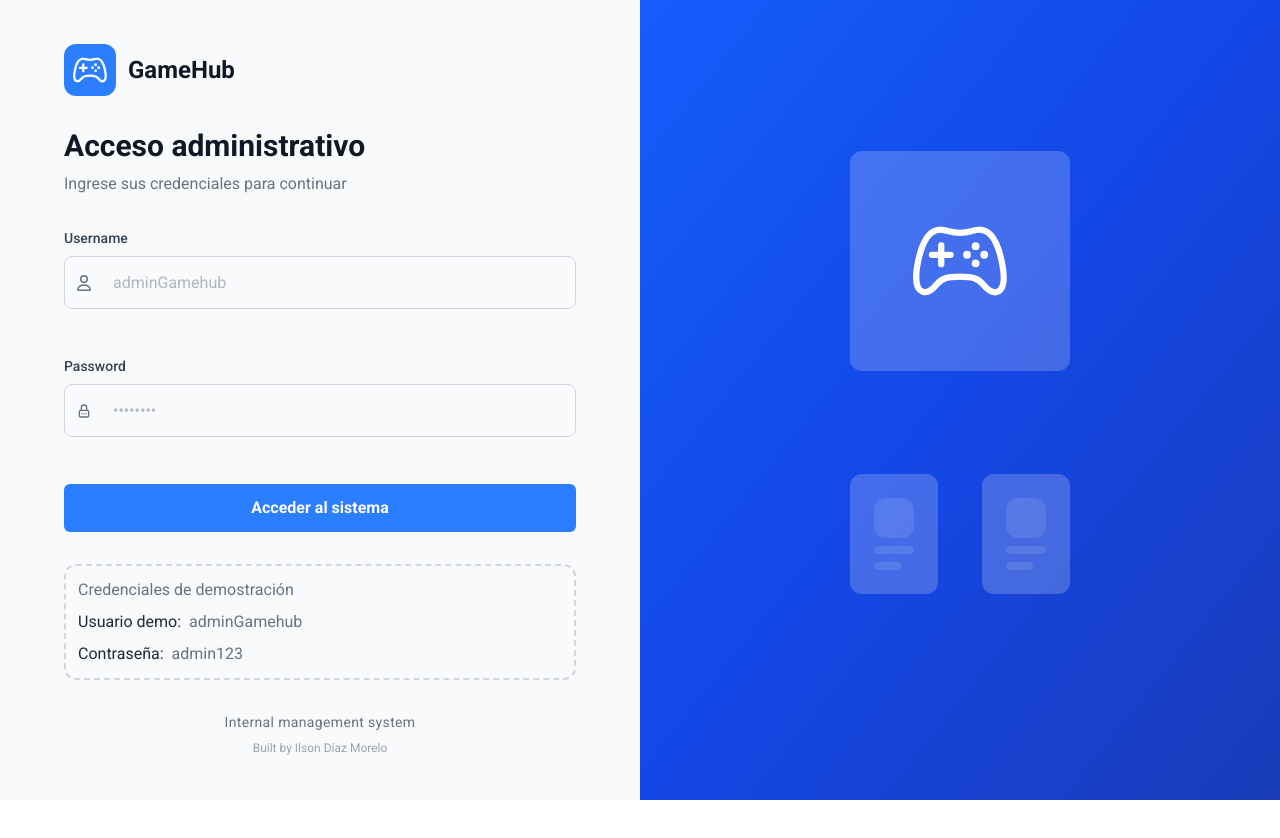
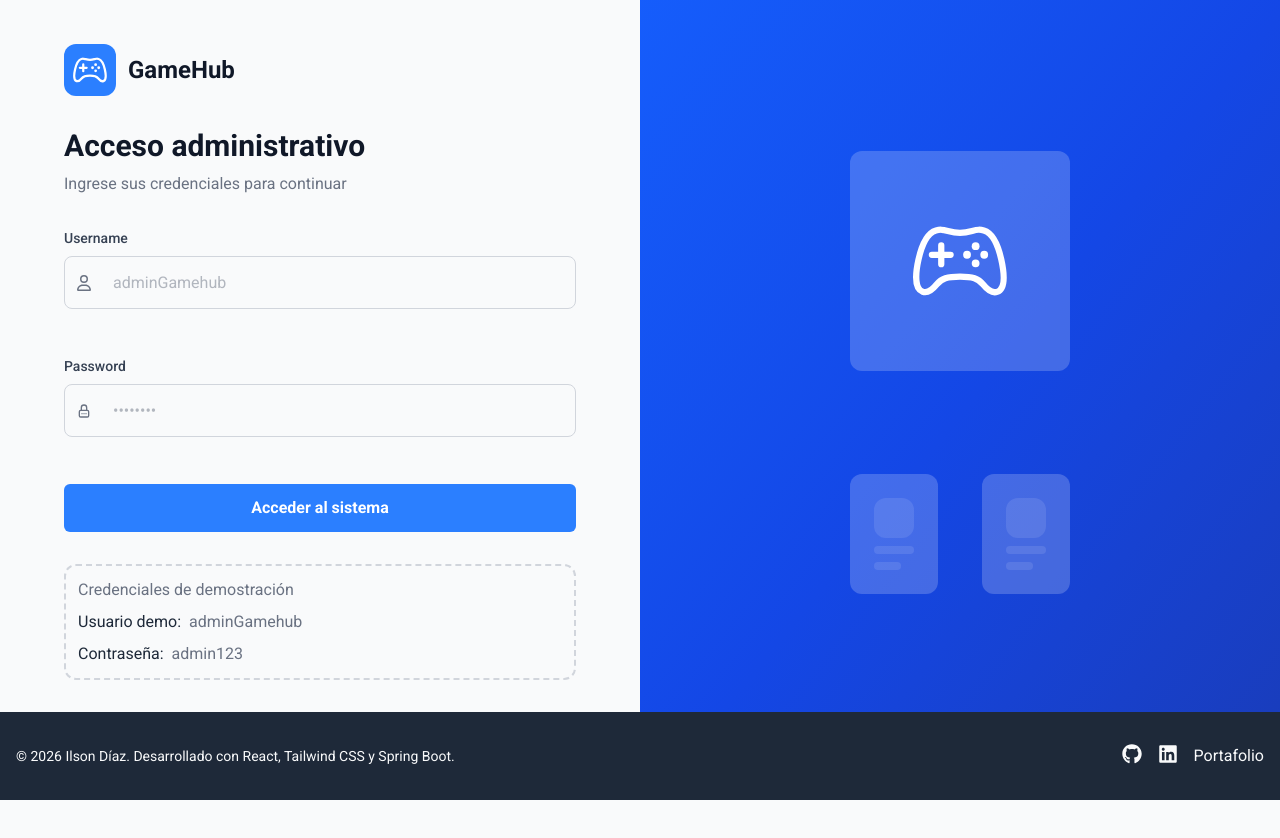
Before and after one commit to ilson28/Gamehub, a React (Vite) app in the folder frontend/gamehub/: page /login in a window 1280 px wide. Shown: the top 838 px of the page. Before the commit the page ends 800 px from the top, so only its background shows below. Built offline with nearby package versions, Linux system fonts and the light colour scheme; no server answers.

Commit message:
feat(router): add Footer component to AppRouter for consistent layout

```diff
--- a/frontend/gamehub/src/AppRouter.jsx
+++ b/frontend/gamehub/src/AppRouter.jsx
@@ -11,6 +11,7 @@ import LayoutWithoutHeader from "./layout/LayoutWithoutHeader";
 import Login from "./pages/Login";
 import PrivateGuard from "./guards/PrivateGuard";
 import NotFound from "./pages/NotFound";
+import Footer from "./layout/Footer";
 
 const AppRouter = () => {
     return (
@@ -37,6 +38,7 @@ const AppRouter = () => {
                     <Route path="/login" element={<Login />} />
                 </Route>
             </Routes>
+            <Footer />
 
         </BrowserRouter >
     )
```
